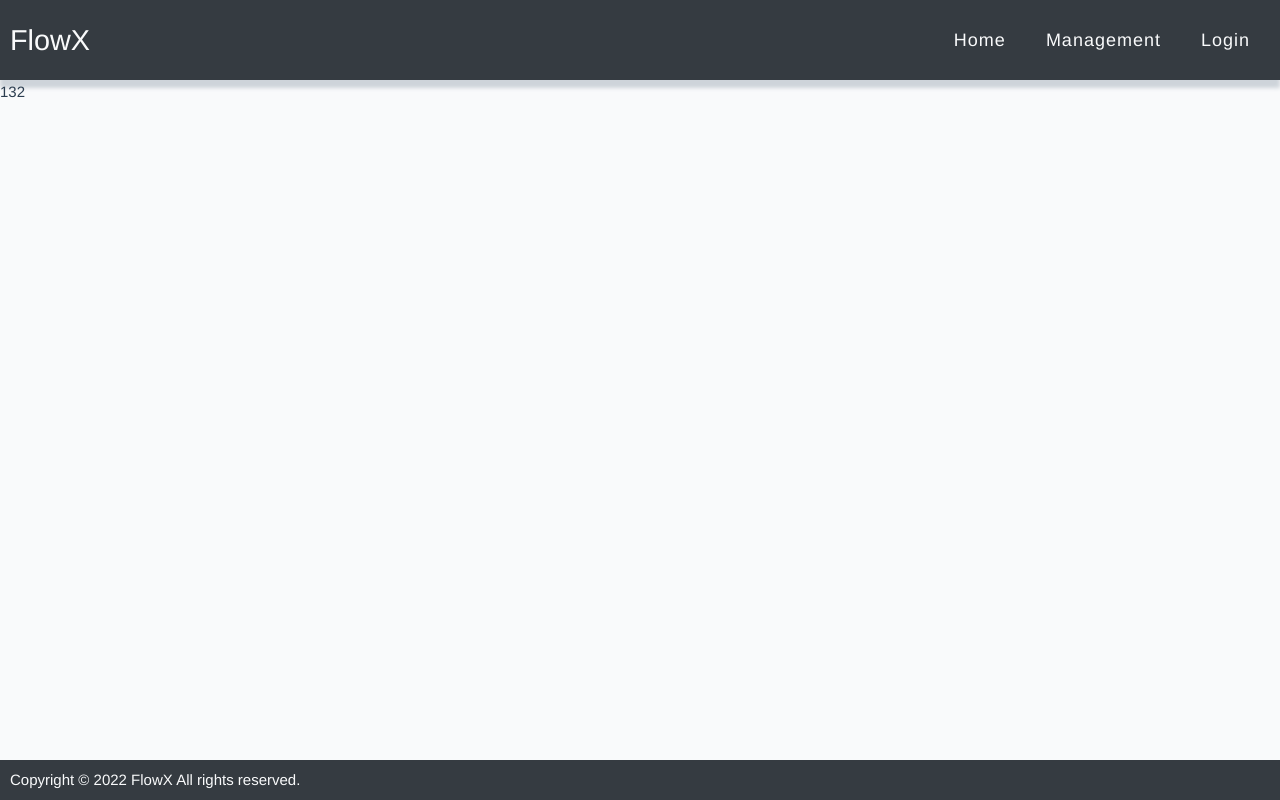
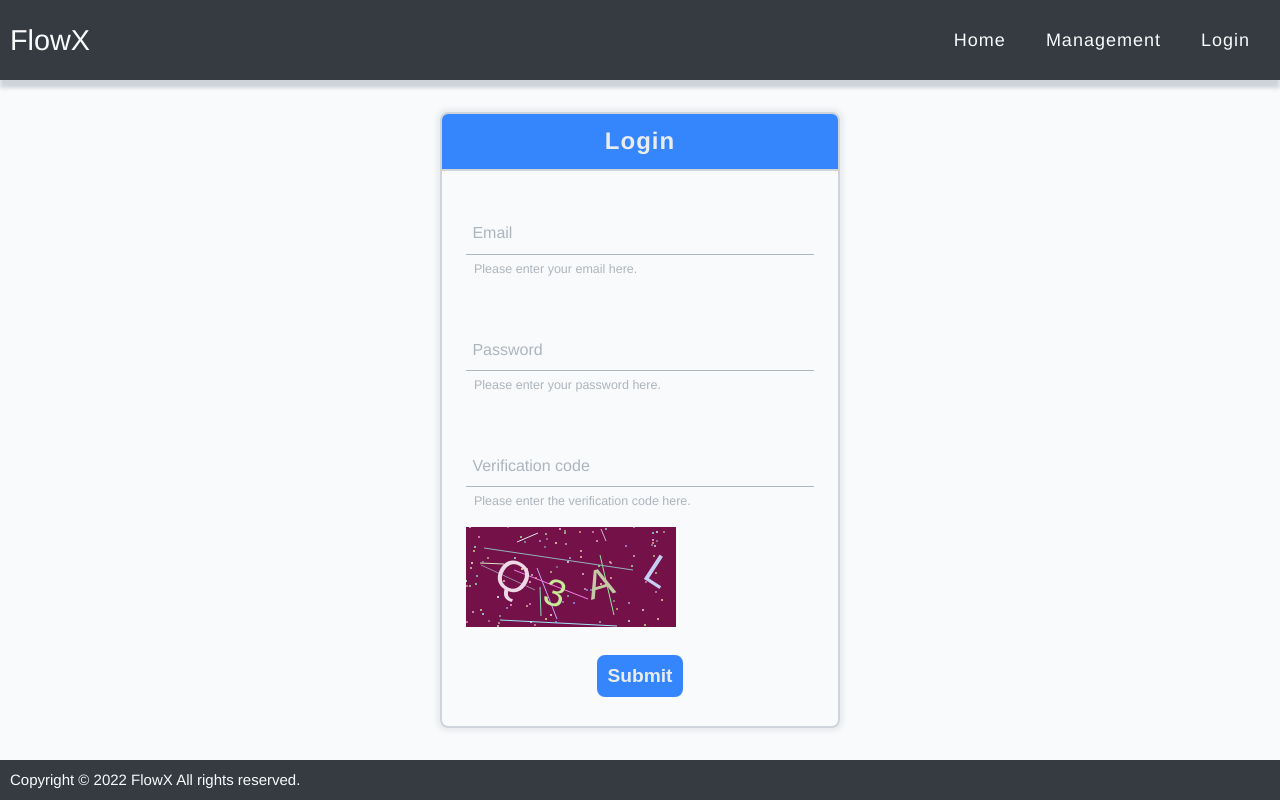
Before and after one commit to jiu-lin107141137/Online-Labeling-System, a Vue app: page /login in a window 1280 px wide. Built offline with nearby package versions, Linux system fonts and the light colour scheme.

Commit message:
Build login form layout.

```diff
--- /dev/null
+++ b/src/components/FormBaseButton.vue
@@ -0,0 +1,36 @@
+<script setup lang="ts">
+defineEmits<{
+  (e: 'click'): void;
+}>();
+
+</script>
+
+<template>
+  <button class="btn" @click="$emit('click')">
+    <slot>Submit</slot>
+  </button>
+</template>
+
+<style lang="scss" scoped>
+.btn {
+  position: relative;
+  margin: .3rem auto;
+  padding: .5rem;
+  background: var(--blue-600);
+  // background: transparent;
+  color: var(--gray-200);
+  border: .125rem solid var(--blue-600);
+  border-radius: .5rem;
+  font-size: 1.2rem;
+  font-weight: 600;
+  transition: background .25s ease-in-out,
+              border .25s ease-in-out;
+  cursor: pointer;
+}
+
+.btn:hover {
+  background: var(--blue-400);
+  border: .125rem solid var(--blue-500);
+}
+
+</style>
--- /dev/null
+++ b/src/components/FormBaseGraphValidation.vue
@@ -0,0 +1,88 @@
+<script setup lang="ts">
+import { ref, computed, onMounted, watch } from 'vue';
+import type { Ref } from 'vue';
+
+const code: Ref<string> = ref('');
+const w: Ref<number> = ref(210), h: Ref<number> = ref(100);
+const canvas:Ref<HTMLCanvasElement|null> = ref(null);
+const computedCanvase = computed(() => canvas.value);
+const ctx: Ref<CanvasRenderingContext2D|null|undefined> = ref(null);
+
+const emit = defineEmits<{
+  (e: 'verificationCodeChange', value: string): void;
+}>();
+defineExpose({ canvas });
+
+watch(code, (newV: string) => {
+  emit('verificationCodeChange', newV);
+});
+
+onMounted(() => {
+  ctx.value = computedCanvase.value?.getContext('2d');
+  generateCode();
+});
+
+const generateCode = () => {
+  if(!ctx.value)
+    return;
+  code.value = '';
+  let chars = 'ABCDEFGHJKLMNPQRSTUVWXYZ23456789';
+  // generate verification code
+  for(let i = 0; i < 4; i++)
+    code.value += chars.charAt(randomInt(0, chars.length));
+  // draw background
+  ctx.value.fillStyle = "rgb("+randomInt(0, 127)+", "+randomInt(0, 127)+", "+randomInt(0, 127)+")"
+  ctx.value.fillRect(0, 0, w.value, h.value)
+  // draw lines
+  for(let i = 0; i < 10; i++){
+    ctx.value.strokeStyle = "rgb("+randomInt(127, 255)+", "+randomInt(127, 255)+", "+randomInt(127, 255)+")"
+    ctx.value.beginPath()
+    ctx.value.moveTo(randomInt(0, 200), randomInt(0, 100))
+    ctx.value.lineTo(randomInt(0, 200), randomInt(0, 100))
+    ctx.value.stroke()
+  }
+  // draw points
+  for(let i = 0; i < 100; i++){
+    ctx.value.fillStyle = "rgb("+randomInt(127, 255)+", "+randomInt(127, 255)+", "+randomInt(127, 255)+")"
+    ctx.value.beginPath();
+    ctx.value.arc(randomInt(0, 200), randomInt(0, 100), 1, 0, 2*Math.PI);
+    ctx.value.fill();
+  }
+  // draw verification code
+  for(let i = 0; i < 4; i++){
+    ctx.value.save()
+    ctx.value.translate(i*50+25, randomInt(50, 80))
+    ctx.value.rotate(randomInt(-60, 60) * Math.PI / 180.0)
+    ctx.value.font = randomInt(38, 45)+"px Arial"
+    ctx.value.fillStyle = "rgb("+randomInt(127, 255)+", "+randomInt(127, 255)+", "+randomInt(127, 255)+")"
+    ctx.value.fillText(code.value.charAt(i), 0, 0)
+    ctx.value.restore()
+    // setTimeout(() => {
+    // }, 100);
+  }
+}
+
+const randomInt = (min: number, max: number) => {
+  return Math.floor(Math.random() * (max - min) + min);
+}
+
+</script>
+
+<template>
+  <div class="canvas-container">
+    <canvas
+      id="graph-validation-canvas"
+      width="210"
+      height="100"
+      ref="canvas"
+      @click="generateCode()">
+    </canvas>
+  </div>
+</template>
+
+<style lang="scss" scoped>
+.canvas-container {
+  padding: 0 1rem;
+  width: 100%;
+}
+</style>
--- /dev/null
+++ b/src/components/FormBaseHead.vue
@@ -0,0 +1,26 @@
+<script setup lang="ts">
+const props = defineProps<{
+  title: string
+}> ();
+</script>
+
+<template>
+  <div class="form-head">
+    {{ props.title }}
+  </div>
+</template>
+
+<style lang="scss" scoped>
+.form-head {
+  width: 100%;
+  text-align: center;
+  font-size: 1.5rem;
+  font-weight: 600;
+  background: var(--blue-600);
+  color: var(--gray-200);
+  text-transform: capitalize;
+  letter-spacing: 1px;
+  padding: .5rem 0;
+  border-bottom: 2px solid var(--gray-400);
+}
+</style>
--- /dev/null
+++ b/src/components/FormBaseInputText.vue
@@ -0,0 +1,92 @@
+<script setup lang="ts">
+defineProps<{
+  inputValue: string,
+  inputType: string,
+}>();
+defineEmits<{
+  (e: 'update:inputValue', value: string): void;
+}>();
+</script>
+
+<template>
+  <div class="from-base-field">
+    <input
+      :type="inputType"
+      :value="inputValue"
+      @input="$emit('update:inputValue', ($event.target as HTMLInputElement).value.trim())"
+      maxlength="30"
+      required
+      autocomplete="false"
+      />
+    <span></span>
+    <label>
+      <slot name="label"></slot>
+    </label>
+    <small>
+      <slot name="small"></slot>
+    </small>
+  </div>
+
+
+</template>
+
+<style lang="scss" scoped>
+.from-base-field {
+  position: relative;
+  margin: 1.5rem 1rem;
+  border-bottom: 1px solid var(--gray-500);
+  width: 100%;
+
+  input {
+    width: 100%;
+    padding: 0 .4rem;
+    height: 3.2rem;
+    font-size: 1rem;
+    border: none;
+    background: none;
+    outline: none;
+  }
+
+  label {
+    position: absolute;
+    top: 60%;
+    left: .4rem;
+    color: var(--gray-500);
+    font-size: 1rem;
+    transform: translateY(-50%);
+    pointer-events: none;
+    transition: all .5s ease-in-out 0s;
+  }
+
+  span::before {
+    content: '';
+    position: absolute;
+    bottom: 0;
+    left: 0;
+    width: 0;
+    height: 2px;
+    background: var(--blue-600);
+    transition: all .5s ease-in-out 0s;
+  }
+
+  input:focus ~ label,
+  input:valid ~ label {
+    top: -5px;
+    color: var(--blue-600);
+  }
+
+  input:focus ~ span::before,
+  input:valid ~ span::before {
+    width: 100%;
+  }
+
+  small {
+    width: 100%;
+    text-align: left;
+    position: absolute;
+    top: 110%;
+    left: .5rem;
+    color: var(--gray-500);
+  }
+}
+</style>
--- /dev/null
+++ b/src/components/FormLogin.vue
@@ -0,0 +1,85 @@
+<script setup lang="ts">
+import FormBaseHead from './FormBaseHead.vue';
+import FormBaseInputText from './FormBaseInputText.vue';
+import FormBaseGraphValidation from './FormBaseGraphValidation.vue';
+import FormBaseButton from './FormBaseButton.vue';
+import { useRoute } from 'vue-router';
+import { ref } from 'vue';
+import type { Ref } from 'vue';
+
+const router = useRoute();
+const accountValue: Ref<string> = ref('');
+const passwordValue: Ref<string> = ref('');
+const verificationValue: Ref<string> = ref('');
+const verificationCode: Ref<string> = ref('');
+const formTitle: string = router.name?.toString() ?? 'Login';
+
+const sendRequest = async() => {
+  console.log("trigger");
+}
+
+</script>
+
+<template>
+  <div class="form-container">
+    <FormBaseHead :title="formTitle" />
+    <div class="form-body">
+      <FormBaseInputText
+        v-model:input-value="accountValue"
+        :input-type="'text'">
+        <template #label>
+          Email
+        </template>
+        <template #small>
+          Please enter your email here.
+        </template>
+      </FormBaseInputText>
+
+      <FormBaseInputText
+        v-model:input-value="passwordValue"
+        :input-type="'password'">
+        <template #label>
+          Password
+        </template>
+        <template #small>
+          Please enter your password here.
+        </template>
+      </FormBaseInputText>
+
+
+
+      <FormBaseInputText
+        v-model:input-value="verificationValue"
+        :input-type="'text'">
+        <template #label>
+          Verification code
+        </template>
+        <template #small>
+          Please enter the verification code here.
+        </template>
+      </FormBaseInputText>
+      <FormBaseGraphValidation
+        @verification-code-change="(newV) => verificationCode = newV"/>
+      <FormBaseButton @click="sendRequest()"/>
+    </div>
+  </div>
+</template>
+
+<style lang="scss" scoped>
+.form-container {
+  width: 25rem;
+  border-radius: .5rem;
+  border: .125rem solid var(--gray-400);
+  box-shadow: 0px 0px .25rem .25rem var(--gray-200);
+  overflow: hidden;
+  margin: 2rem 0;
+
+  .form-body {
+    padding: .5rem .5rem 1.5rem;
+    display: flex;
+    flex-wrap: wrap;
+    gap: 1rem;
+    height: 100%;
+  }
+}
+</style>
--- a/src/components/TheHeader.vue
+++ b/src/components/TheHeader.vue
@@ -136,10 +136,16 @@ nav {
 
       ~ ul {
         max-height: 10rem;
+
+        li a {
+          padding-left: 0;
+          opacity: 1;
+        }
       }
     }
 
     ul {
+      padding: 0 0 0 var(--page-gutter);
       position: absolute;
       top: 5rem;
       left: 0;
@@ -150,13 +156,19 @@ nav {
       overflow: hidden;
       z-index: 999;
       max-height: 0;
-      transition: all .25s ease-in-out;
+      transition: max-height .25s ease-in-out;
 
       li {
         position: relative;
         display: block;
         width: 100%;
         margin: .75rem 0;
+
+        a {
+          padding-left: 5rem;
+          padding-right: 0;
+          opacity: 0;
+        }
 
         a::after {
           background: var(--blue-600);
--- a/src/views/LoginView.vue
+++ b/src/views/LoginView.vue
@@ -1,8 +1,16 @@
 <script setup lang="ts">
+import FormLogin from '@/components/FormLogin.vue';
 </script>
 
 <template>
   <main>
-    132
+    <FormLogin />
   </main>
 </template>
+
+<style lang="scss" scoped>
+main {
+  display: grid;
+  place-items: center;
+}
+</style>
```
